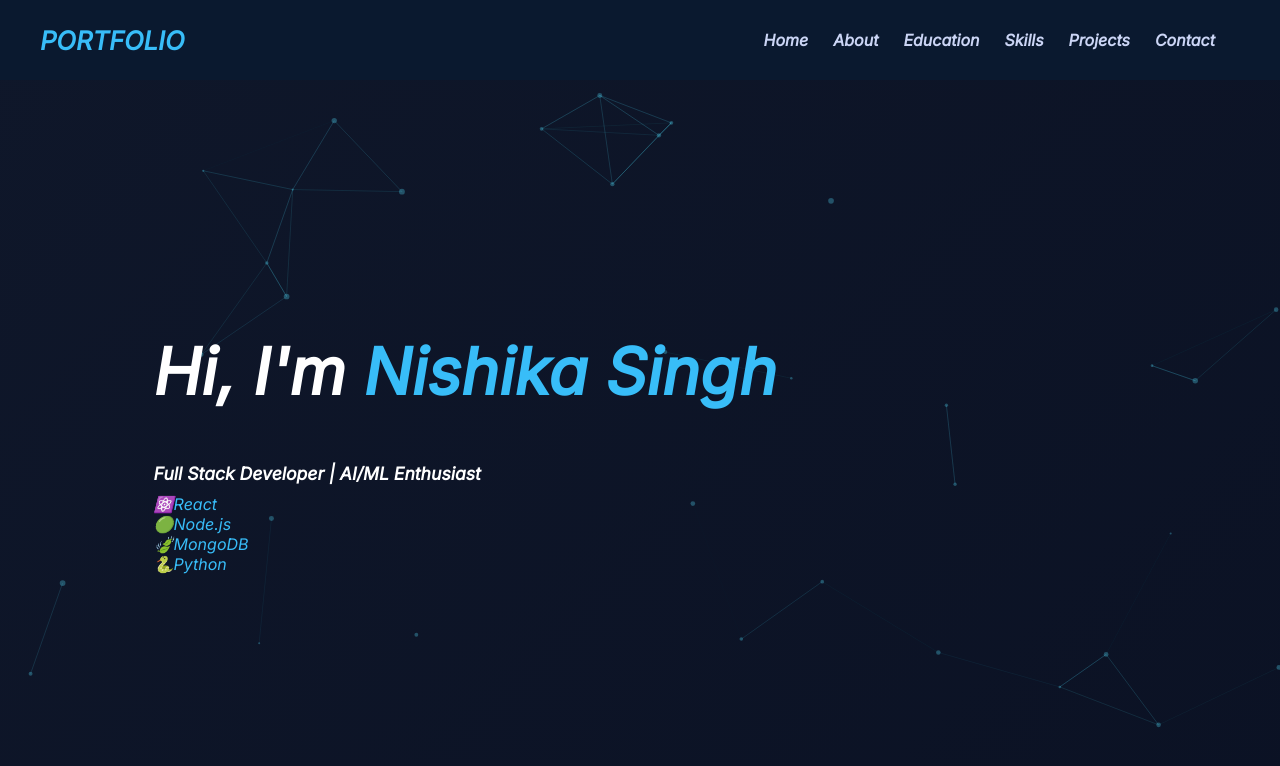
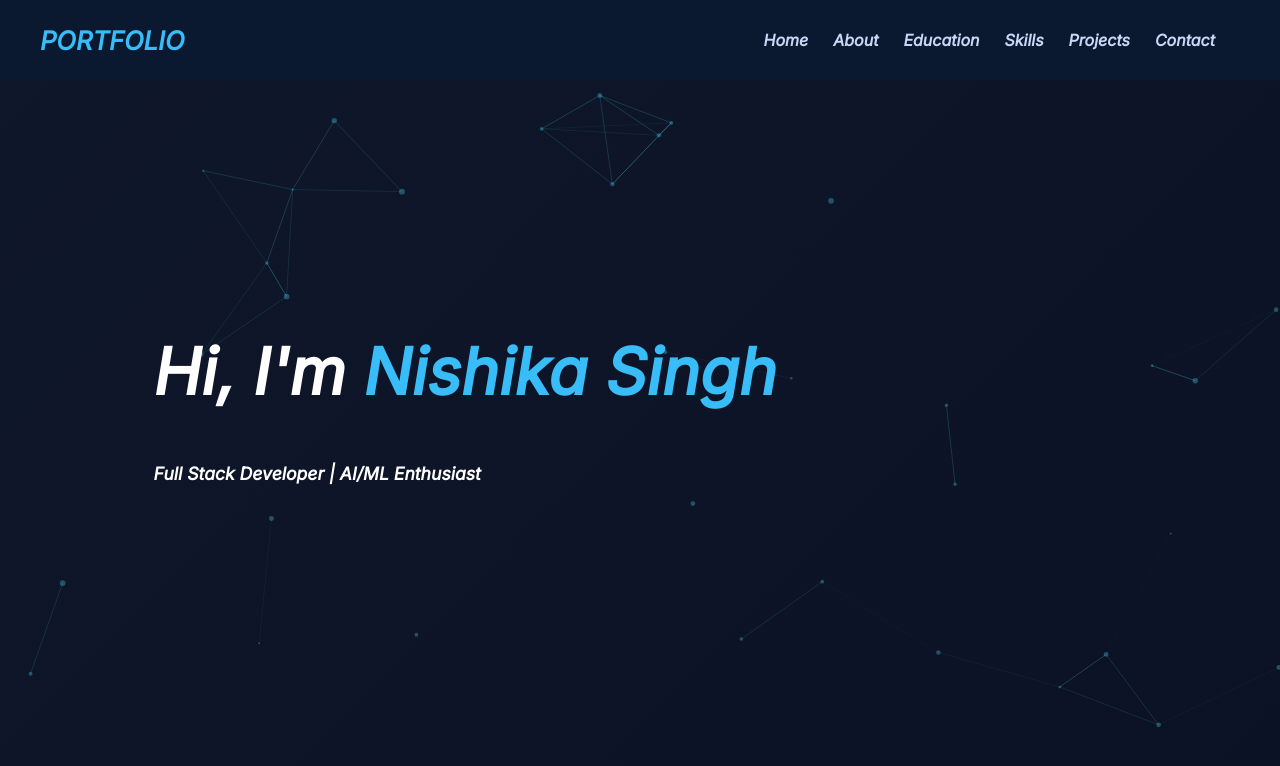
Before and after one commit to nishikasingh31/Portfolio, a React (Vite) app: page / in a window 1280 px wide. Shown: the top 766 px of the page. Built offline with nearby package versions, Linux system fonts and the light colour scheme.

Commit message:
Update Home.jsx

```diff
--- a/src/pages/Home.jsx
+++ b/src/pages/Home.jsx
@@ -1,10 +1,3 @@
-const techStack = [
-  { name: "React", icon: "⚛️", color: "#38bdf8" },
-  { name: "Node.js", icon: "🟢", color: "#34d399" },
-  { name: "MongoDB", icon: "🍃", color: "#facc15" },
-  { name: "Python", icon: "🐍", color: "#a78bfa" },
-];
-
 const Home = () => {
   return (
     <section id="home" className="hero">
@@ -14,15 +7,6 @@ const Home = () => {
       <h3>
         <strong>Full Stack Developer | AI/ML Enthusiast</strong>
       </h3>
-
-      <div className="hex-grid">
-        {techStack.map((tech, i) => (
-          <div className="hexagon" key={i} style={{ "--accent": tech.color }}>
-            <span className="hex-icon">{tech.icon}</span>
-            <span className="hex-label">{tech.name}</span>
-          </div>
-        ))}
-      </div>
     </section>
   );
 };
```
